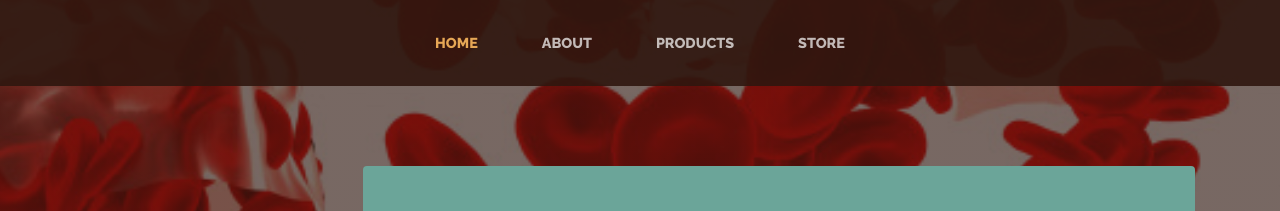
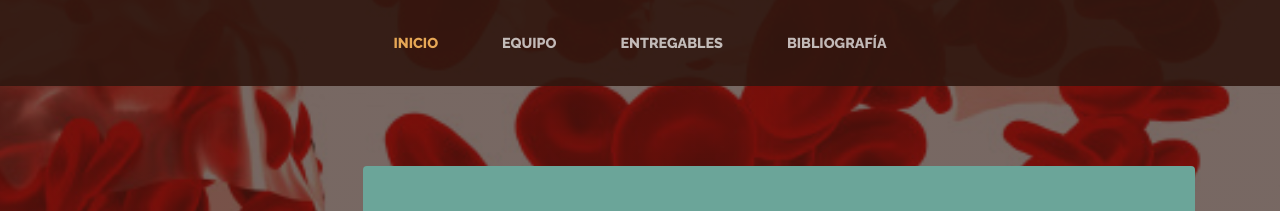
Before and after one commit to JoseCebrian12/GPI2911, a website: page index.html in a window 1280 px wide. Shown: the part 274-485 px from the top of the page. Drawn offline with Linux system fonts and the light colour scheme.

Commit message:
Update index.html

```diff
--- a/index.html
+++ b/index.html
@@ -39,18 +39,18 @@
         <div class="collapse navbar-collapse" id="navbarResponsive">
           <ul class="navbar-nav mx-auto">
             <li class="nav-item active px-lg-4">
-              <a class="nav-link text-uppercase text-expanded" href="index.html">Home
+              <a class="nav-link text-uppercase text-expanded" href="index.html">Inicio
                 <span class="sr-only">(current)</span>
               </a>
             </li>
             <li class="nav-item px-lg-4">
-              <a class="nav-link text-uppercase text-expanded" href="about.html">About</a>
+              <a class="nav-link text-uppercase text-expanded" href="about.html">Equipo</a>
             </li>
             <li class="nav-item px-lg-4">
-              <a class="nav-link text-uppercase text-expanded" href="products.html">Products</a>
+              <a class="nav-link text-uppercase text-expanded" href="products.html">Entregables</a>
             </li>
             <li class="nav-item px-lg-4">
-              <a class="nav-link text-uppercase text-expanded" href="store.html">Store</a>
+              <a class="nav-link text-uppercase text-expanded" href="store.html">Bibliografía</a>
             </li>
           </ul>
         </div>
```
